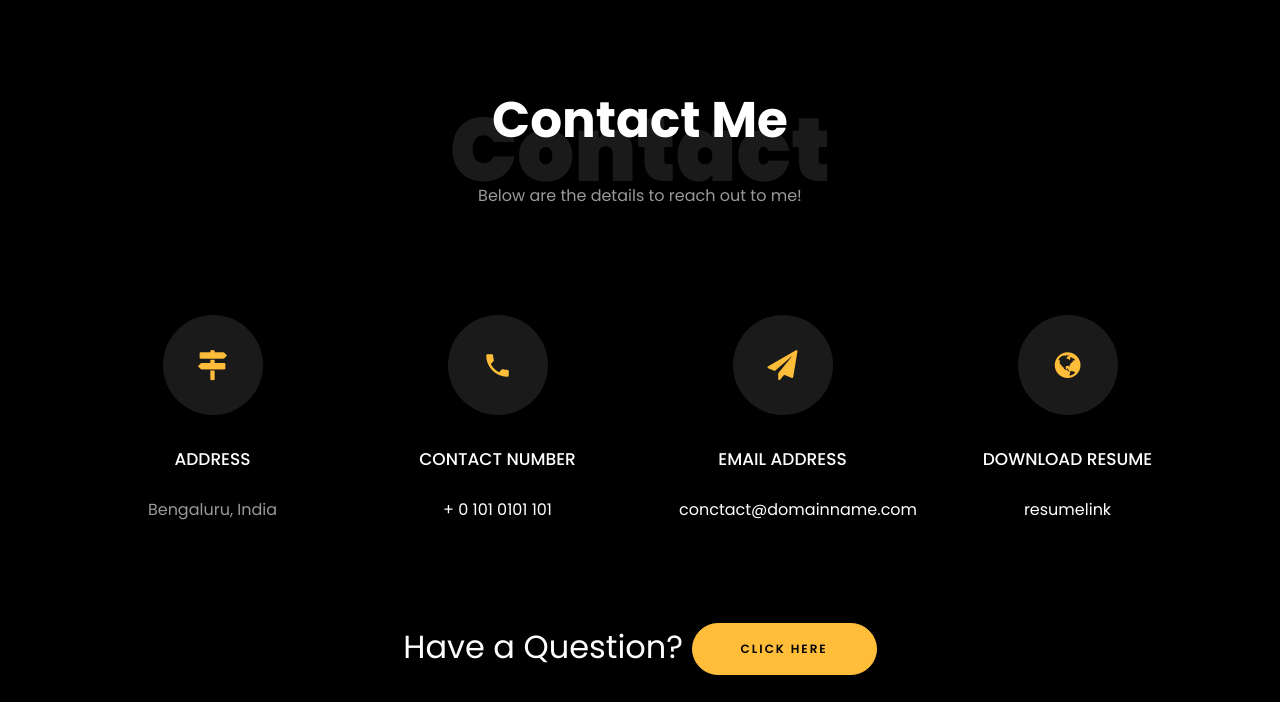
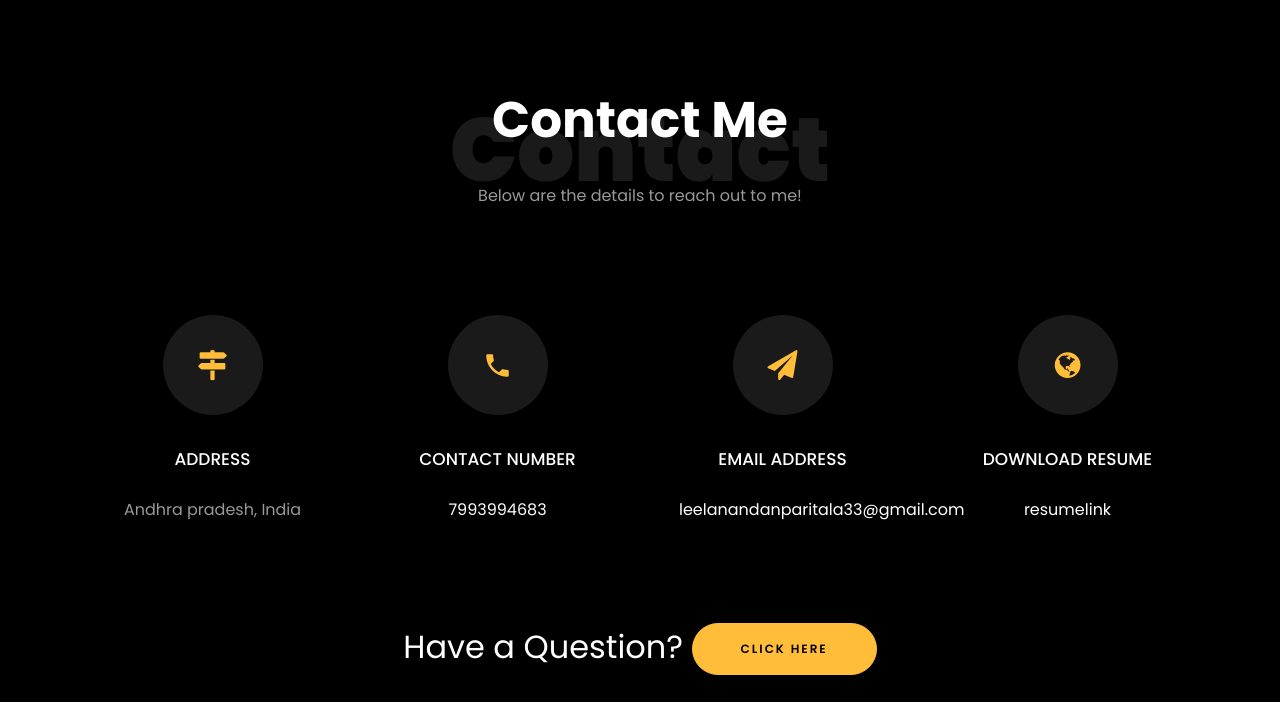
Before and after one commit to Leelaparitala2004/portfolio, a plain HTML site: page index.html in a window 1280 px wide. Shown: the part 5157-5859 px from the top of the page. Drawn offline with Linux system fonts and the light colour scheme; animation ran at ten frames a second; a script that the page names is missing; files whose address does not match are found by name.

Commit message:
Update index.html

```diff
--- a/index.html
+++ b/index.html
@@ -489,7 +489,7 @@
           			<span class="icon-map-signs"></span>
           		</div>
           		<h3 class="mb-4">Address</h3>
-	            <p>Bengaluru, India</p>
+	            <p>Andhra pradesh, India</p>
 	          </div>
           </div>
           <div class="col-md-6 col-lg-3 d-flex ftco-animate">
@@ -498,7 +498,7 @@
           			<span class="icon-phone2"></span>
           		</div>
           		<h3 class="mb-4">Contact Number</h3>
-	            <p><a href="tel://0101010101">+ 0 101 0101 101</a></p>
+	            <p><a href="tel://0101010101">7993994683</a></p>
 	          </div>
           </div>
           <div class="col-md-6 col-lg-3 d-flex ftco-animate">
@@ -507,7 +507,7 @@
           			<span class="icon-paper-plane"></span>
           		</div>
           		<h3 class="mb-4">Email Address</h3>
-	            <p><a href="mailto:info@yoursite.com">conctact@domainname.com</a></p>
+	            <p><a href="mailto:info@yoursite.com">leelanandanparitala33@gmail.com</a></p>
 	          </div>
           </div>
           <div class="col-md-6 col-lg-3 d-flex ftco-animate">
@@ -532,10 +532,10 @@
 					<ul class="ftco-footer-social list-unstyled d-flex justify-content-center align-items-center mb-0">
 					  <li class="ftco-animate normal-txt">Find me on  </li>
 					  <li class="ftco-animate"><a href="https://www.youtube.com/@RishabhMishraOfficial"><span class="icon-youtube"></span></a></li>
-					  <li class="ftco-animate"><a href="https://www.linkedin.com/in/rishabhnmishra/"><span class="icon-linkedin"></span></a></li>
+					  <li class="ftco-animate"><a href="https://www.linkedin.com/in/leelanandan/"><span class="icon-linkedin"></span></a></li>
 					  <li class="ftco-animate"><a href="https://twitter.com/rishabhnmishra"><span class="icon-twitter"></span></a></li>
 					  <li class="ftco-animate"><a href="https://twitter.com/rishabhnmishra"><span class="icon-facebook"></span></a></li>
-				      <li class="ftco-animate"><a href="https://www.instagram.com/rishabhnmishra/"><span class="icon-instagram"></span></a></li>
+				      <li class="ftco-animate"><a href="https://www.instagram.com/editsbyleelanandan/"><span class="icon-instagram"></span></a></li>
 					</ul>
 				<br>
 		   </div>
```
